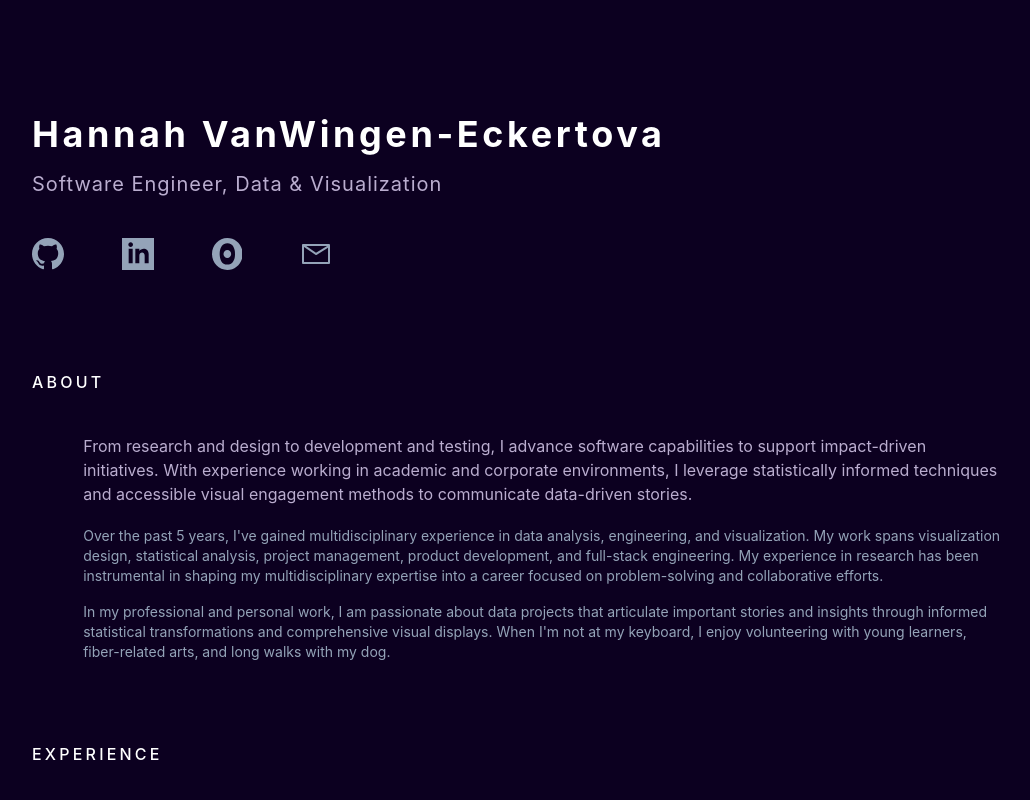
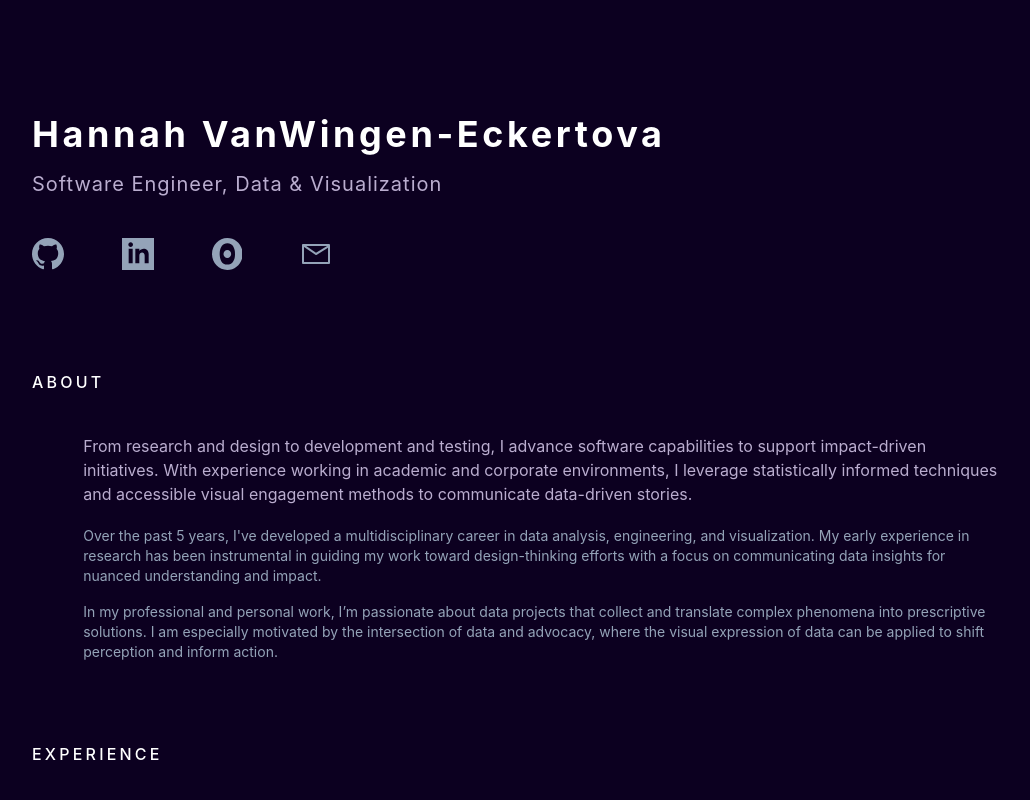
Before and after one commit to hvanova/hvanova.github.io, a Svelte app: page / in a window 1280 px wide. Shown: the top 800 px of the page, without its empty margins (96-1126 px from the left). Built offline with nearby package versions, Linux system fonts and the light colour scheme.

Commit message:
content update

```diff
--- a/content/about.js
+++ b/content/about.js
@@ -3,10 +3,10 @@ export const title = `Software Engineer, Data & Visualization`;
 
 export const intro = `From research and design to development and testing, I advance software capabilities to support impact-driven initiatives.
   With experience working in academic and corporate environments, I leverage statistically informed techniques and accessible visual engagement methods to communicate data-driven stories.`
-export const aboutP1 = `Over the past 5 years, I've gained multidisciplinary experience in data analysis, engineering, and visualization.
-  My work spans visualization design, statistical analysis, project management, product development, and full-stack engineering. My experience in research has been instrumental in shaping my multidisciplinary expertise into a career focused on problem-solving and collaborative efforts.`
-export const aboutP2 = `In my professional and personal work, I am passionate about data projects that articulate important stories and insights through informed statistical transformations and comprehensive visual displays.
-  When I'm not at my keyboard, I enjoy volunteering with young learners, fiber-related arts, and long walks with my dog.`
+export const aboutP1 = `Over the past 5 years, I've developed a multidisciplinary career in data analysis, engineering, and visualization.
+  My early experience in research has been instrumental in guiding my work toward design-thinking efforts with a focus on communicating data insights for nuanced understanding and impact.`
+export const aboutP2 = `In my professional and personal work, I’m passionate about data projects that collect and translate complex phenomena into prescriptive solutions.
+  I am especially motivated by the intersection of data and advocacy, where the visual expression of data can be applied to shift perception and inform action.`
 
 export const links = {
   linkedin: 'https://www.linkedin.com/in/hannah-vanwingen-eckertova-248976115/',
```
